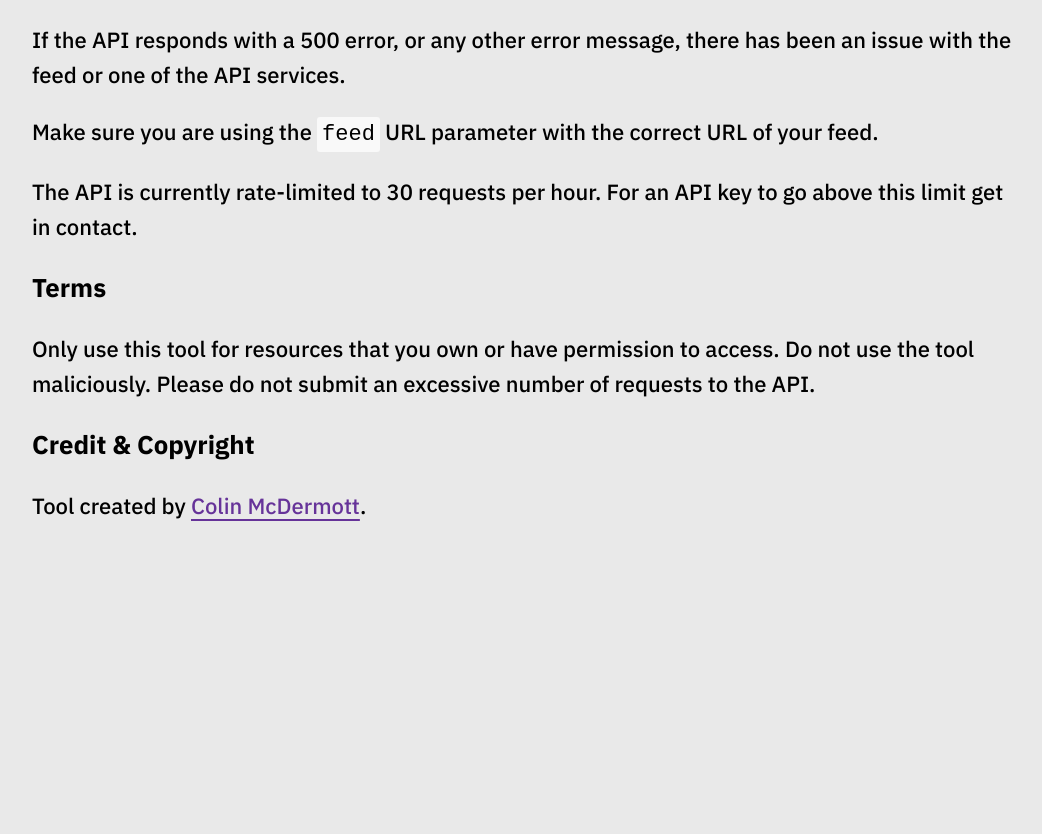
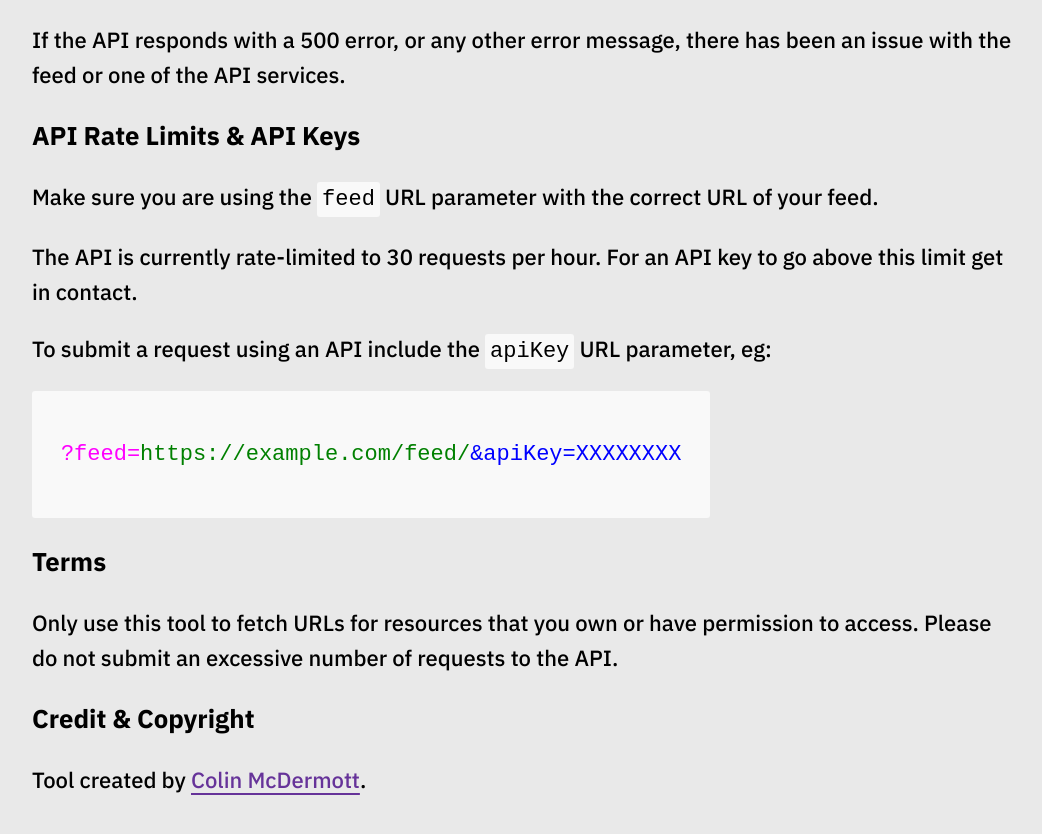
Before and after one commit to colinmcdermott/feedchecker-api, a Next.js app: page / in a window 1280 px wide. Shown: the part 1841-2675 px from the top of the page, without its empty margins (48-1090 px from the left). Before the commit the page ends 2466 px from the top, so only its background shows below. Built offline with nearby package versions, Linux system fonts and the light colour scheme.

Commit message:
Update index.tsx

```diff
--- a/pages/index.tsx
+++ b/pages/index.tsx
@@ -148,13 +148,19 @@ function FeedChecker() {
 
         <p>If the API responds with a 500 error, or any other error message, there has been an issue with the feed or one of the API services.</p>
 
+        <h3>API Rate Limits & API Keys</h3>
+
         <p>Make sure you are using the <code>feed</code> URL parameter with the correct URL of your feed.</p>
 
         <p>The API is currently rate-limited to 30 requests per hour. For an API key to go above this limit get in contact.</p>
 
+        <p>To submit a request using an API include the <code>apiKey</code> URL parameter, eg:</p>
+
+        <code><pre><span>?feed=<em>https://example.com/feed/</em><em>&apiKey=XXXXXXXX</em></span></pre></code>
+
         <h3>Terms</h3>
 
-        <p>Only use this tool for resources that you own or have permission to access. Do not use the tool maliciously. Please do not submit an excessive number of requests to the API.</p>
+        <p>Only use this tool to fetch URLs for resources that you own or have permission to access. Please do not submit an excessive number of requests to the API.</p>
 
         <h3>Credit & Copyright</h3>
 
```
